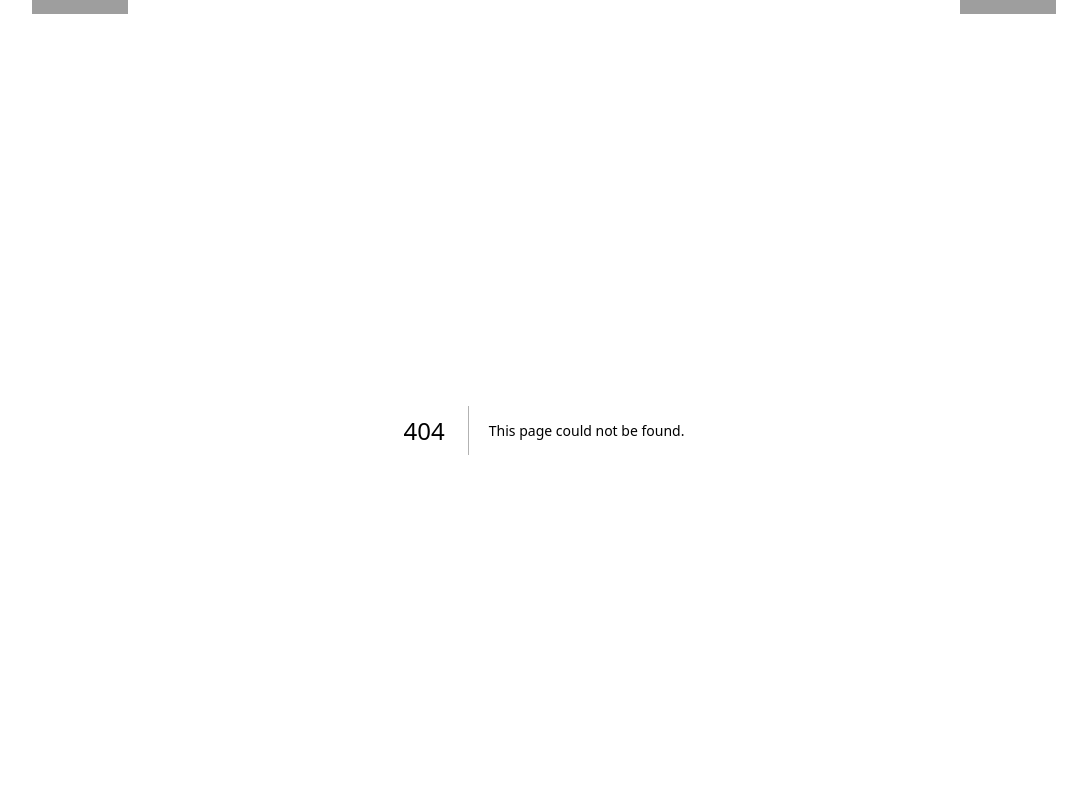
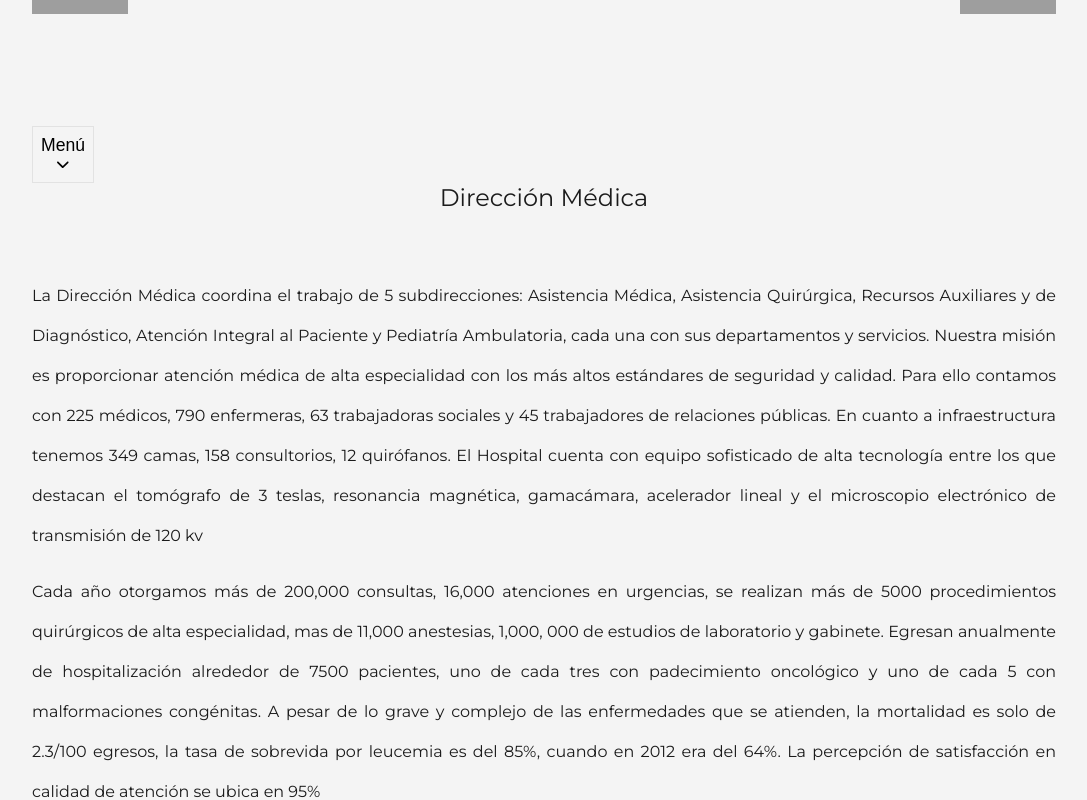
Before and after one commit to ricardoggz/himfg-cursos-website, a Next.js app: page /medica in a window 1280 px wide. Before the commit this address had no page. Shown: the part 200-1000 px from the top of the page, without its empty margins (96-1183 px from the left). Built offline with nearby package versions, Linux system fonts and the light colour scheme; grey boxes are pictures that could not be loaded.

Commit message:
[add]: new page to medica

```diff
--- /dev/null
+++ b/src/pages/medica/index.js
@@ -0,0 +1,25 @@
+import { Page, Container } from '../../components'
+
+const Medica = ()=>{
+    return (
+        <Container>
+            <Page title='Dirección Médica'>
+                <p>
+                    La Dirección Médica coordina el trabajo de 5 subdirecciones: Asistencia Médica, Asistencia Quirúrgica, Recursos Auxiliares y de Diagnóstico, Atención Integral al Paciente y Pediatría Ambulatoria,
+                    cada una con sus departamentos y servicios.
+                    Nuestra misión es proporcionar atención médica de alta especialidad con los más altos estándares de seguridad y calidad.
+                    Para ello contamos con 225 médicos, 790 enfermeras, 63 trabajadoras sociales y 45 trabajadores de relaciones públicas.
+                    En cuanto a infraestructura tenemos 349 camas, 158 consultorios, 12 quirófanos.
+                    El Hospital cuenta con equipo sofisticado de alta tecnología entre los que destacan el tomógrafo de 3 teslas, resonancia magnética, gamacámara, acelerador lineal y el microscopio electrónico de transmisión de 120 kv
+                </p>
+                <p>
+                    Cada año otorgamos más de 200,000 consultas, 16,000 atenciones en urgencias, se realizan más de 5000 procedimientos quirúrgicos de alta especialidad, mas de 11,000 anestesias, 1,000, 000 de estudios de laboratorio y gabinete.
+                    Egresan anualmente de hospitalización alrededor de 7500 pacientes, uno de cada tres con padecimiento oncológico y uno de cada 5 con malformaciones congénitas.
+                    A pesar de lo grave y complejo de las enfermedades que se atienden, la mortalidad es solo de 2.3/100 egresos, la tasa de sobrevida por leucemia es del 85%, cuando en 2012 era del 64%. La percepción de satisfacción en calidad de atención se ubica en 95%
+                </p>
+            </Page>
+        </Container>
+    )
+}
+
+export default Medica
```
